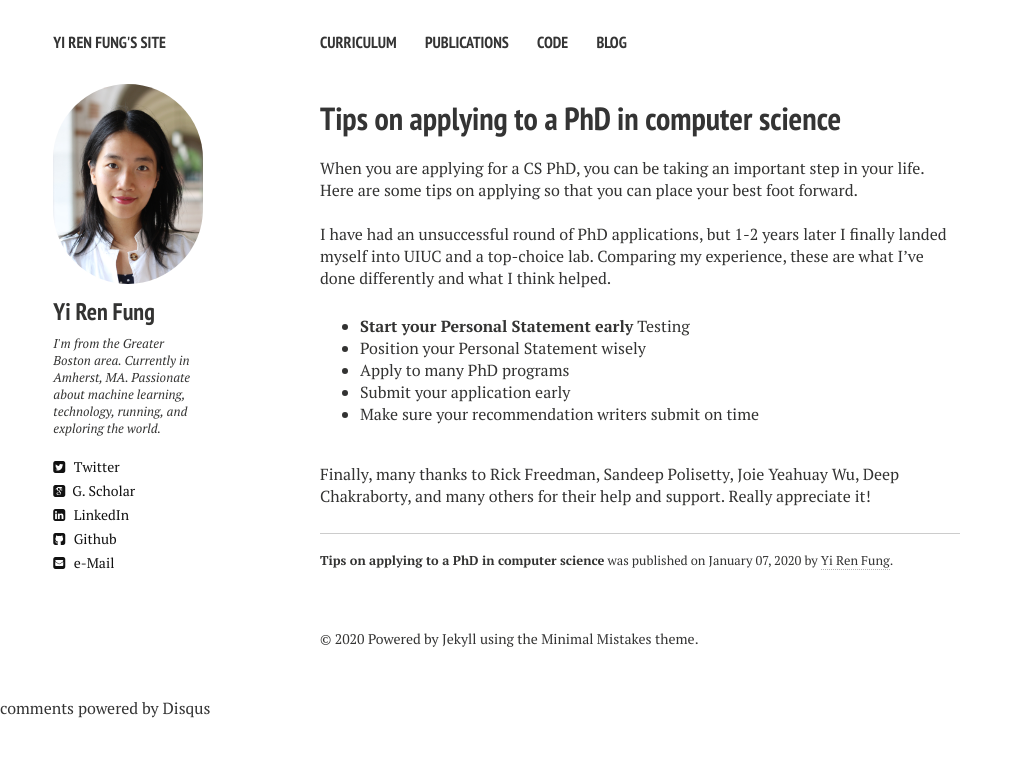
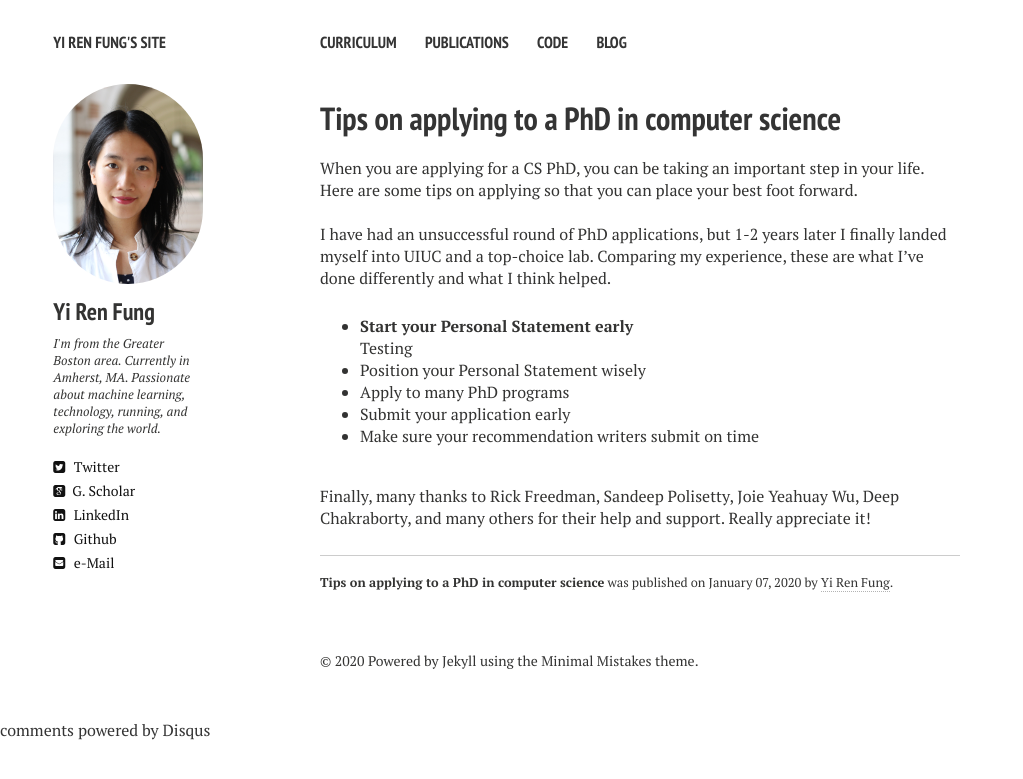
Before and after one commit to yrf1/yrf1.github.io, a Jekyll site: the page built from _posts/2020-01-07-on-phd-applications.md, in a window 1280 px wide. Shown: the top 779 px of the page, without its empty margins (0-1023 px from the left). Built offline with Jekyll 4.4.1, drawn with Linux system fonts in a browser that asks for light colours; nearby versions of some CDN libraries; comment, search, counter and statistics services are not loaded.

```diff
--- a/_posts/2020-01-07-on-phd-applications.md
+++ b/_posts/2020-01-07-on-phd-applications.md
@@ -10,7 +10,7 @@ When you are applying for a CS PhD, you can be taking an important step in your
 
 <br>
 I have had an unsuccessful round of PhD applications, but 1-2 years later I finally landed myself into UIUC and a top-choice lab. Comparing my experience, these are what I've done differently and what I think helped.
-* **Start your Personal Statement early**
+* **Start your Personal Statement early**\
   Testing
 * Position your Personal Statement wisely
 * Apply to many PhD programs
```
